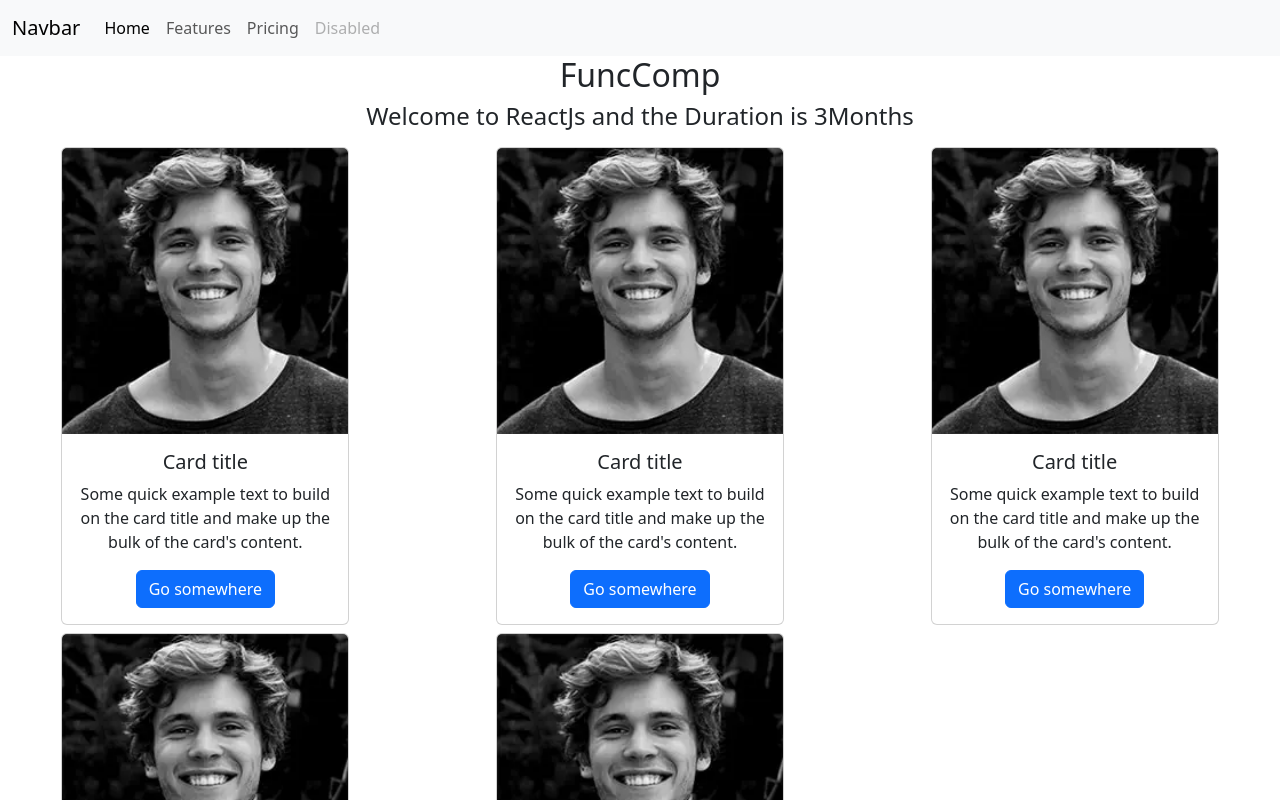
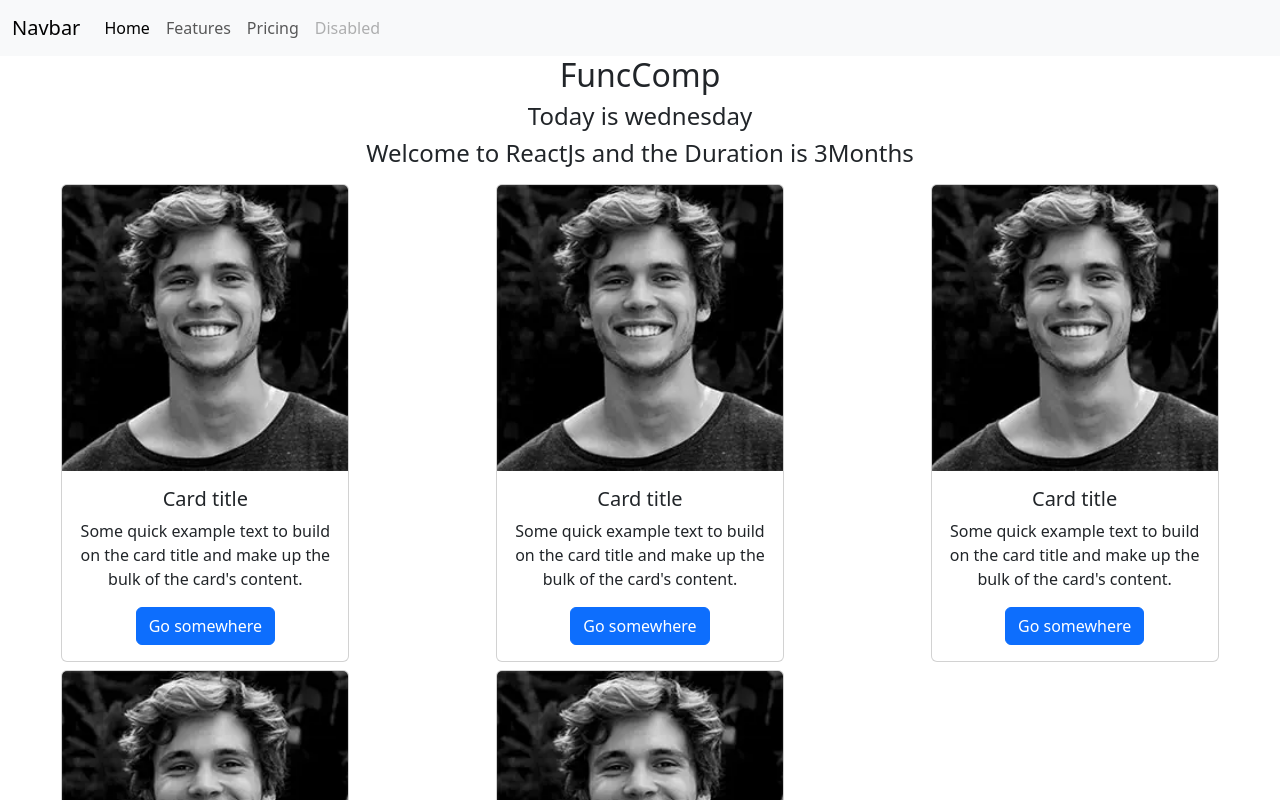
Before and after one commit to Chaitanyatraining/1206-react, a React (Create React App) app: page / in a window 1280 px wide. Shown: the top 800 px of the page. Built offline with nearby package versions, Linux system fonts and the light colour scheme.

Commit message:
funccomp-changed

```diff
--- a/src/Components/FuncComp.js
+++ b/src/Components/FuncComp.js
@@ -39,6 +39,7 @@ function FuncComp(props) {
     return (
         <div>
             <h2>FuncComp</h2>
+            <h4>Today is wednesday</h4>
             <h4>Welcome to {courseName} and the Duration is {courseDuration}</h4>
             <div className='row'>
                 {
```
